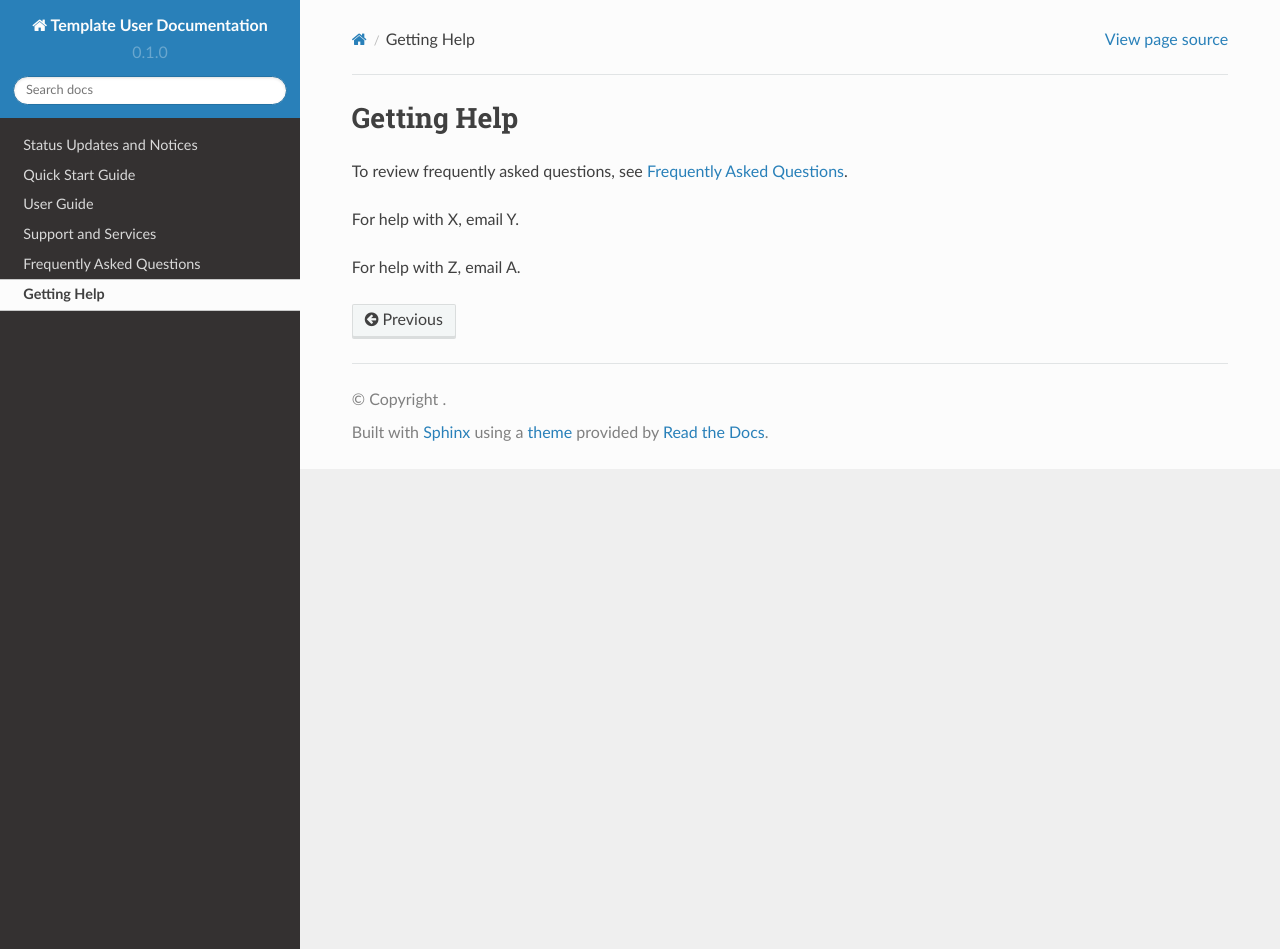
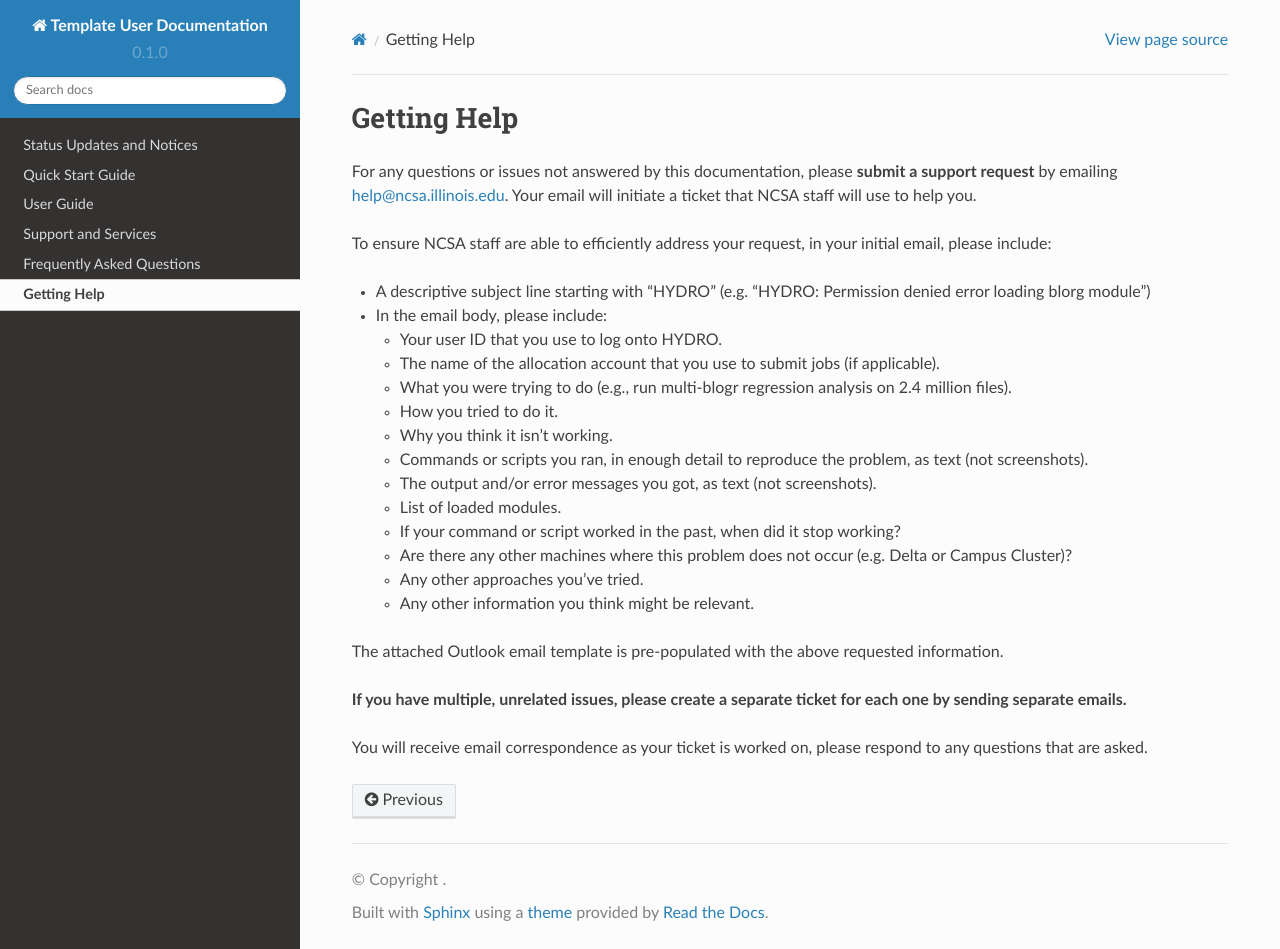
Before and after one commit to lhelms2/rtd-template, a Sphinx documentation site: the page built from docs/source/help.rst, in a window 1280 px wide and 949 px high. Built offline with Sphinx 7.4.7 and the Read the Docs theme 2.0.0, drawn with Linux system fonts in a browser that asks for light colours.

Commit message:
Update help.rst

```diff
--- a/docs/source/help.rst
+++ b/docs/source/help.rst
@@ -3,8 +3,28 @@
 Getting Help
 ======
 
-To review frequently asked questions, see :ref:`FAQ`.
+For any questions or issues not answered by this documentation, please **submit a support request** by emailing help@ncsa.illinois.edu. Your email will initiate a ticket that NCSA staff will use to help you.
 
-For help with X, email Y.
+To ensure NCSA staff are able to efficiently address your request, in your initial email, please include:
 
-For help with Z, email A.
+- A descriptive subject line starting with “HYDRO” (e.g. “HYDRO: Permission denied error loading blorg module”)
+- In the email body, please include:
+
+  - Your user ID that you use to log onto HYDRO.
+  - The name of the allocation account that you use to submit jobs (if applicable).
+  - What you were trying to do (e.g., run multi-blogr regression analysis on 2.4 million files).
+  - How you tried to do it.
+  - Why you think it isn’t working.
+  - Commands or scripts you ran, in enough detail to reproduce the problem, as text (not screenshots).
+  - The output and/or error messages you got, as text (not screenshots).
+  - List of loaded modules.
+  - If your command or script worked in the past, when did it stop working?
+  - Are there any other machines where this problem does not occur (e.g. Delta or Campus Cluster)?
+  - Any other approaches you’ve tried.
+  - Any other information you think might be relevant.
+
+The attached Outlook email template is pre-populated with the above requested information.
+
+**If you have multiple, unrelated issues, please create a separate ticket for each one by sending separate emails.**
+
+You will receive email correspondence as your ticket is worked on, please respond to any questions that are asked.
```
